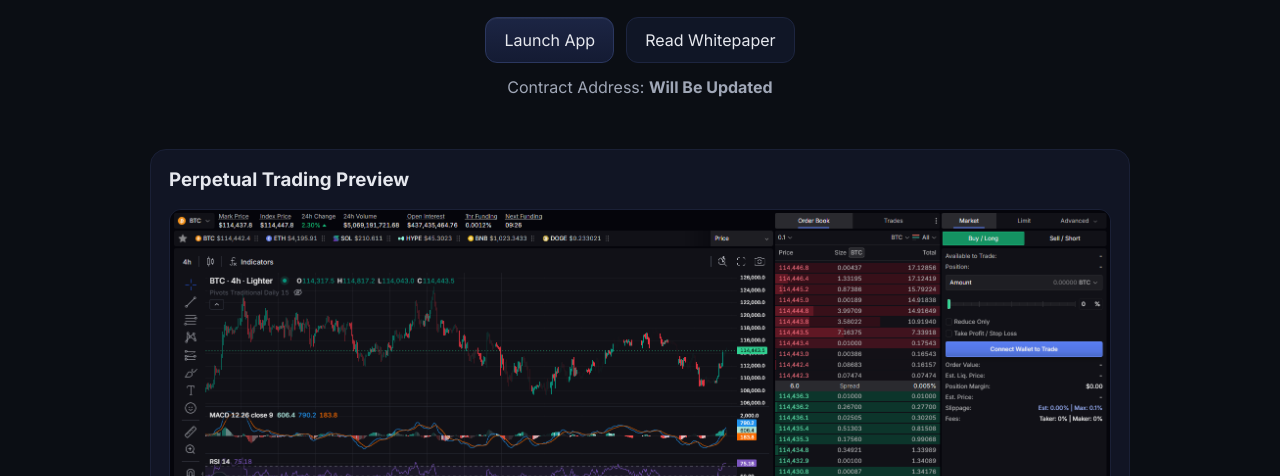
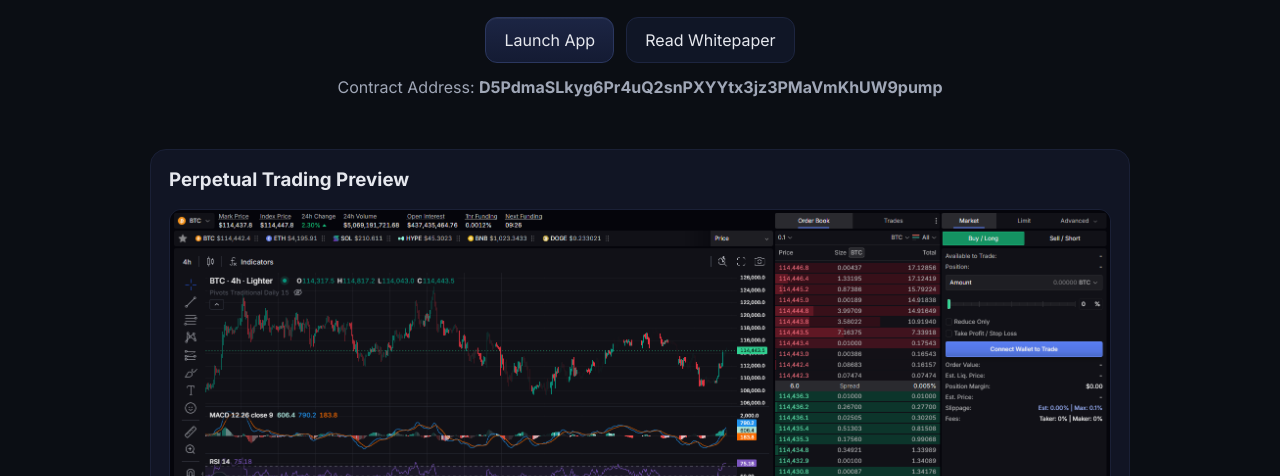
Before and after one commit to floitsme/perpy-dex-project, a plain HTML site: page index.html in a window 1280 px wide. Shown: the part 324-800 px from the top of the page. Drawn offline with Linux system fonts and the light colour scheme.

Commit message:
Update index.html

```diff
--- a/index.html
+++ b/index.html
@@ -28,7 +28,7 @@
     <a class="primary" href="app.html" title="Launch App">Launch App</a>
     <a href="resources.html">Read Whitepaper</a>
   </div>
-  <div class="contract">Contract Address: <b>Will Be Updated</b></div>
+  <div class="contract">Contract Address: <b>D5PdmaSLkyg6Pr4uQ2snPXYYtx3jz3PMaVmKhUW9pump</b></div>
 </section>
 
 <section class="container card trading-preview">
```
